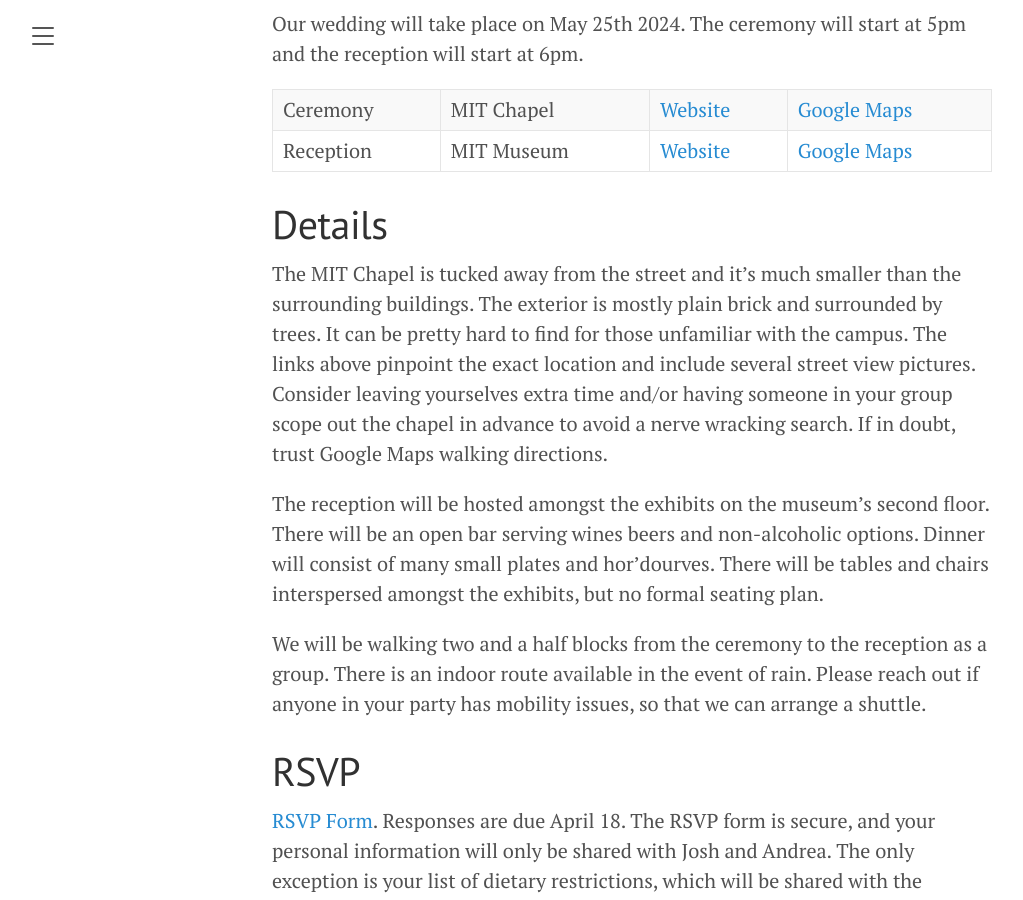
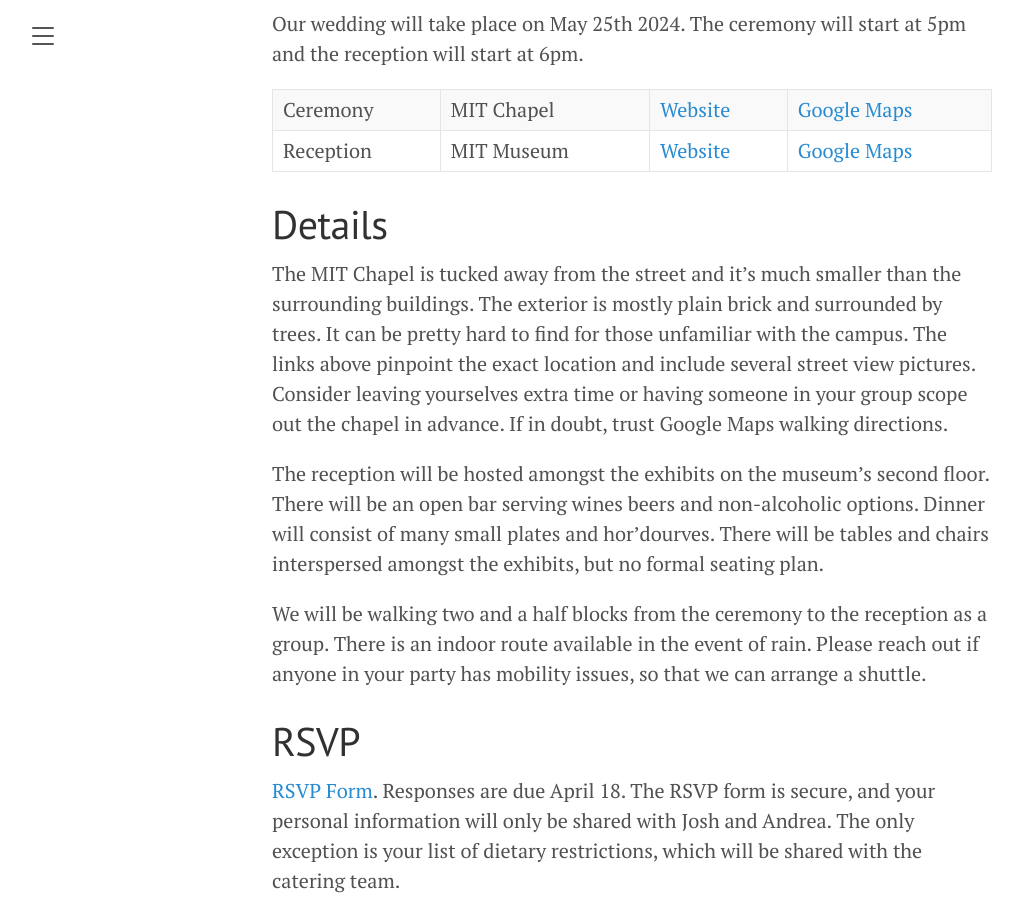
Before and after one commit to JoshBradshaw/andreajosh.github.io, a Jekyll site: the page built from _posts/2023-12-30-overview.md, in a window 1280 px wide and 900 px high, scrolled down 550 px. Shown: the whole window, without its empty margins (8-1031 px from the left). Built offline with Jekyll 4.4.1, drawn with Linux system fonts in a browser that asks for light colours.

Commit message:
Update 2023-12-30-overview.md

```diff
--- a/_posts/2023-12-30-overview.md
+++ b/_posts/2023-12-30-overview.md
@@ -14,7 +14,7 @@ Reception | MIT Museum | [Website](https://mitmuseum.mit.edu/) | [Google Maps](h
 
 # Details
 
-The MIT Chapel is tucked away from the street and it's much smaller than the surrounding buildings. The exterior is mostly plain brick and surrounded by trees. It can be pretty hard to find for those unfamiliar with the campus. The links above pinpoint the exact location and include several street view pictures. Consider leaving yourselves extra time and/or having someone in your group scope out the chapel in advance to avoid a nerve wracking search. If in doubt, trust Google Maps walking directions.
+The MIT Chapel is tucked away from the street and it's much smaller than the surrounding buildings. The exterior is mostly plain brick and surrounded by trees. It can be pretty hard to find for those unfamiliar with the campus. The links above pinpoint the exact location and include several street view pictures. Consider leaving yourselves extra time or having someone in your group scope out the chapel in advance. If in doubt, trust Google Maps walking directions.
 
 The reception will be hosted amongst the exhibits on the museum's second floor. There will be an open bar serving wines beers and non-alcoholic options. Dinner will consist of many small plates and hor'dourves. There will be tables and chairs interspersed amongst the exhibits, but no formal seating plan.
 
```
